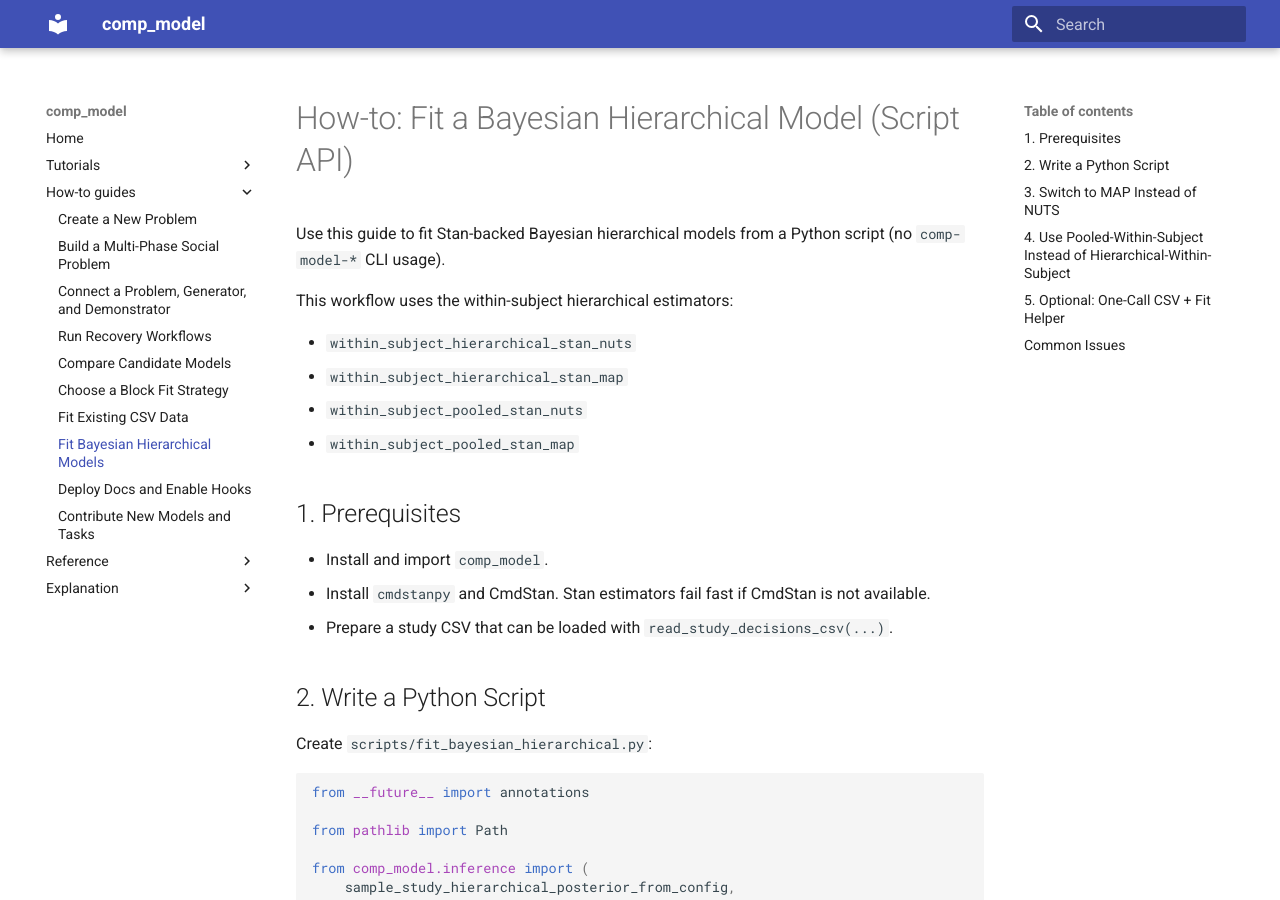
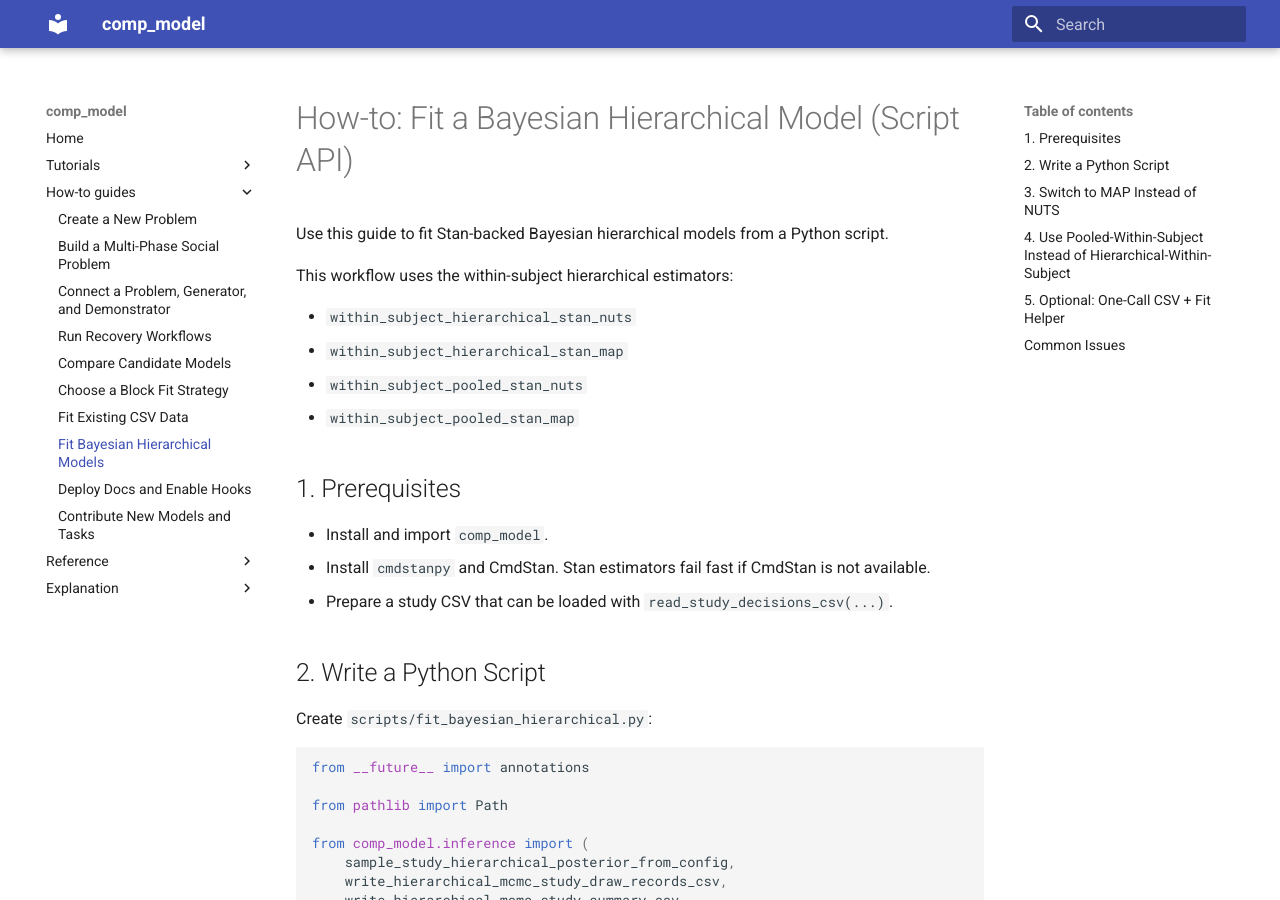
Before and after one commit to g-morishita/comp_model, an MkDocs documentation site: the page built from docs/how-to/how-to-fit-bayesian-hierarchical-model.md, in a window 1280 px wide and 900 px high. Built offline with MkDocs 1.6.1 and Material for MkDocs 9.7.7, drawn with Linux system fonts in a browser that asks for light colours.

```diff
--- a/docs/how-to/how-to-fit-bayesian-hierarchical-model.md
+++ b/docs/how-to/how-to-fit-bayesian-hierarchical-model.md
@@ -1,7 +1,6 @@
 # How-to: Fit a Bayesian Hierarchical Model (Script API)
 
-Use this guide to fit Stan-backed Bayesian hierarchical models from a Python
-script (no `comp-model-*` CLI usage).
+Use this guide to fit Stan-backed Bayesian hierarchical models from a Python script.
 
 This workflow uses the within-subject hierarchical estimators:
 
```
